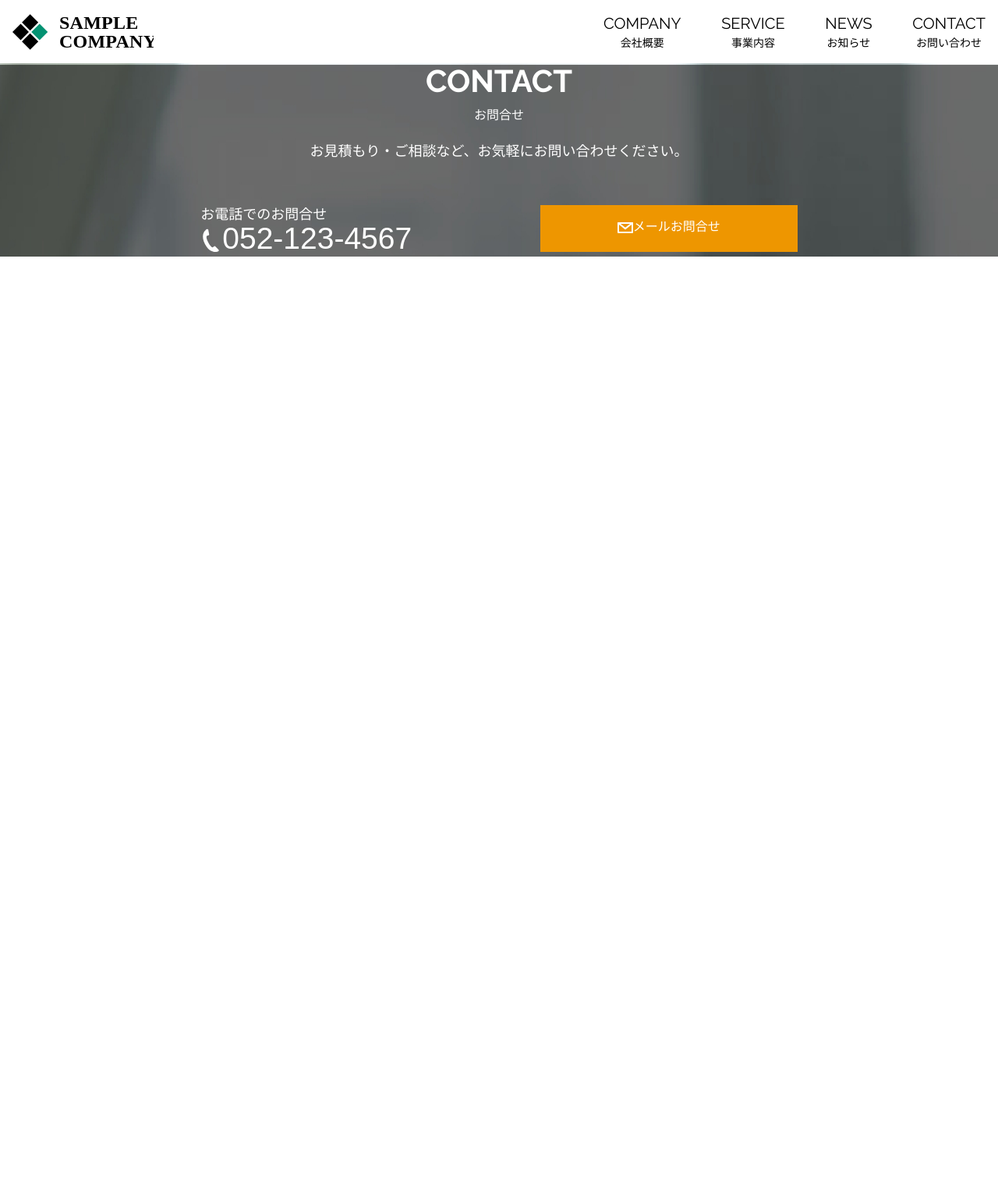
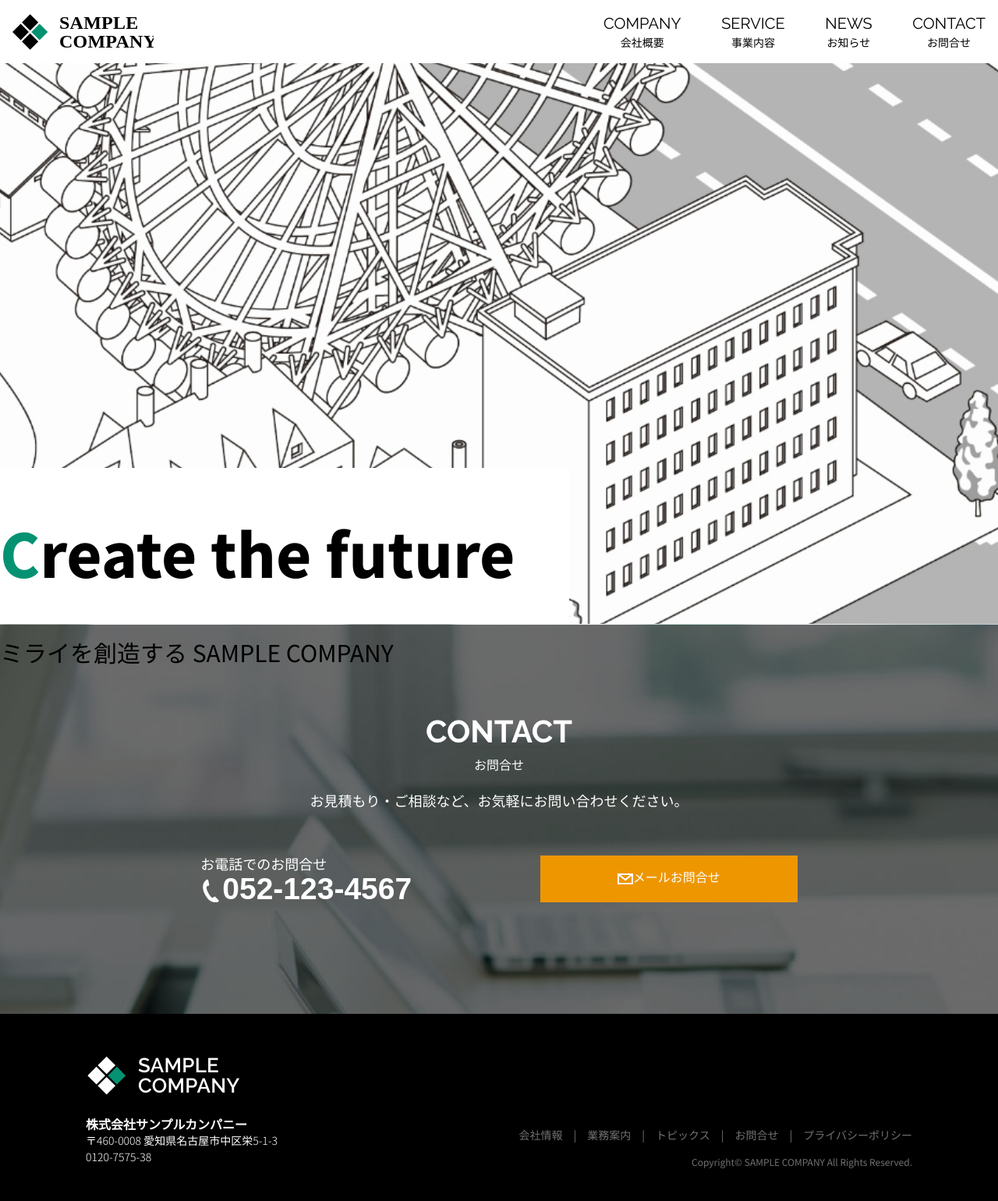
Before and after one commit to jwhoster/test, a PHP site: page / in a window 1280 px wide. Shown: the whole page at 78% size. Before the commit the page ends 329 px from the top, so only its background shows below. Run offline with PHP 8.4, Linux system fonts and the light colour scheme; data that the repository does not hold is empty; some libraries are stand-ins or nearby versions; some web fonts are replaced.

Commit message:
コミット練習

```diff
--- a/css/site.css
+++ b/css/site.css
@@ -4,6 +4,9 @@ body{
     font-size: 16px;
     font-family: "Noto Sans JP","Raleway";
 }
+
+/* ヘッダー */
+
 #header{
     width: 100%;
     display: flex;
@@ -31,31 +34,68 @@ body{
 }
 #header nav ul li{
     font-size: 14px;
+}
 
-}
 #header nav ul li a{
     text-decoration: none;
     color: black;
 }
 
+/* メイン */
+
+.key-visual{
+    position:relative;
+    background-image: url(../images/index/key_visual.jpg);
+    width: 100%;
+    height: calc(100vh - 81px);
+
+}
+
+.key-heading{
+    position: absolute;
+    background-color: #FFF;
+    left: 0;
+    bottom: 0;
+    width: 730px;
+    height: 200px;
+}
+
+.key-heading h1{
+    font-size: 88px;
+    font-family: 'Source Sans Pro', sans-serif;
+    font-weight: 700;
+}
+
+.key-heading h1 span{
+    color: #049272;
+}
+
+.key-heading p{
+    font-size: 30px;
+    font-family: 'Noto Sans JP', sans-serif;
+    font-weight: 400;
+}
+
+/* コンタクト */
+
 #contact{
     color: white;
     text-align: center;
-    background-image: url(/images/index/contact.jpg);
-
-
-
+    background-image: url(../images/index/contact.jpg);
+    background-size: cover;
+    width: 100%;
+    height: 500px;
 }
 
 #contact .title01{
     color: white;
+    padding-top: 115px;
 }
 
 #contact .title01 h3{
     font-size: 40px;
     font-weight: 700;
     font-family: 'Raleway', sans-serif;
-
 }
 
 #contact .title01 p{
@@ -86,16 +126,18 @@ body{
     font-size: 18px;
     font-weight: normal;
     font-family: 'Noto Sans JP', sans-serif;
-
-
 }
 
 #contact .contact-info .tel {
     font-size: 39px;
-    font-weight: 300;
+    font-weight: 600;
     font-family: 'Bai Jamjuree', sans-serif;
     text-align: left;
+}
 
+#contact .contact-info .tel a{
+    text-decoration: none;
+    color: #FFF;
 }
 
 #contact .contact-info .mail{
@@ -103,7 +145,76 @@ body{
     width: 330px;
     height: 60px;
     background-color: #EE9600;
-    padding-top: 17px;
+    padding-top: 18px;
+}
 
+/* フッター */
 
+#footer{
+    background-color: #000;
+    width: 100%;
+    height: 240px;
+    color: #FFF;
 }
+
+#footer .inner{
+    display: flex;
+    justify-content: space-between;
+    width: 1060px;
+    margin-left: auto;
+    margin-right: auto;
+}
+
+#footer #footer-logo svg {
+    width: 200px;
+    height: 57.22px;
+    margin-top: 50px;
+}
+
+#footer #footer-logo svg .logowhite{
+    fill: #FFF;
+}
+
+#footer .footer-left .text{
+    font-weight: 700;
+    margin-top: 24.8px;
+    margin-bottom: 4px;
+}
+
+#footer .footer-left address{
+    font-size: 14px;
+    font-weight: 300;
+    font-family: 'Noto Sans JP', sans-serif;
+}
+
+#footer .footer-left br{
+    display: block;
+    content: "";
+    padding-top: 4px;
+}
+
+#footer .footer-right ul{
+    display: flex;
+    margin-top: 147px;
+}
+
+#footer .footer-right ul li{
+    font-size: 14px;
+    font-weight: 400;
+    font-family: 'Noto Sans JP', sans-serif;
+    color: #AAAA;
+}
+
+#footer .footer-right ul li a{
+    text-decoration: none;
+    color: #AAAA;
+}
+
+#footer .footer-right .copyright{
+    font-size: 12px;
+    font-weight: 400;
+    font-family: 'Noto Sans JP', sans-serif;
+    color: #AAAA;
+    text-align: right;
+    margin-top: 20px;
+}
--- /dev/null
+++ b/inc/footer.php
@@ -0,0 +1,35 @@
+<div id="contact">
+    <header class="title01">
+        <h3>CONTACT</h3>
+        <p>お問合せ</p>
+    </header>
+        <p class="text">お見積もり・ご相談など、お気軽にお問い合わせください。</p>
+        <div class="contact-info">
+            <p class="tel"><span>お電話でのお問合せ</span><img src="images/index/icon_tel.svg" alt=""><a href="052123456">052-123-4567</a></p>
+            <p class="mail"><img src="images/index/icon_mail.svg" alt="">メールお問合せ</p>
+        </div>
+</div>
+<footer id="footer">
+    <div class="inner">
+        <div class="footer-left">
+            <div id="footer-logo">
+                <svg><use xlink:href="#svgLogo"></use></svg>
+            </div>
+                <p class="text">株式会社サンプルカンパニー</p>
+                <address>〒460-0008 愛知県名古屋市中区栄5-1-3 <br>0120-7575-38</address>
+        </div>
+        <div class="footer-right">
+            <nav>
+                <ul>
+                    <li><a href="dead">会社情報</a>　|　</li>
+                    <li><a href="dead">業務案内</a>　|　</li>
+                    <li><a href="dead">トピックス</a>　|　</li>
+                    <li><a href="dead">お問合せ</a>　|　</li>
+                    <li><a href="dead">プライバシーポリシー</a></li>
+                </ul>
+            </nav>
+            <p class="copyright">Copyright© SAMPLE COMPANY All Rights Reserved.</p>
+        </div>
+
+    </div>
+</footer>
--- a/inc/head.php
+++ b/inc/head.php
@@ -19,7 +19,7 @@
 		<link rel="mask-icon" href="/images/favicon/safari-pinned-tab.svg" color="#0151ac">
 		<meta name="msapplication-TileColor" content="#0151ac">
 		<meta name="theme-color" content="#ffffff">
-		<link rel="stylesheet" type="text/css" href="/css/styles.css">
+		<link rel="stylesheet" type="text/css" href="css/styles.css">
 		<link rel="canonical" href="<?php echo $pageUrl; ?>">
 		<link rel="preconnect" href="https://fonts.googleapis.com">
 		<link rel="preconnect" href="https://fonts.gstatic.com" crossorigin>
--- /dev/null
+++ b/inc/header.php
@@ -0,0 +1,13 @@
+<header id="header">
+            <div id="header-logo">
+                <img src="images/index/logo.svg" alt="">
+            </div>
+            <nav>
+                <ul>
+                    <li><a href="dead"><span>COMPANY</span>会社概要</a></li>
+                    <li><a href="dead"><span>SERVICE</span>事業内容</a></li>
+                    <li><a href="dead"><span>NEWS</span>お知らせ</a></li>
+                    <li><a href="dead"><span>CONTACT</span>お問合せ</a></li>
+                </ul>
+            </nav>
+        </header>
--- a/index.php
+++ b/index.php
@@ -10,45 +10,24 @@
 <html lang="ja" id="pagetop">
     <head prefix="og: https://ogp.me/ns#">
         <?php include("inc/head.php"); ?>
-        <link type="text/css" rel="stylesheet" href="/css/page/index.css">
+        <link type="text/css" rel="stylesheet" href="css/page/index.css">
     </head>
 
     <body>
-        <header id="header">
-            <div id="header-logo">
-                <img src="/images/index/logo.svg" alt="">
+        <?php include("inc/header.php"); ?>
+
+        <main>
+            <div class="key-visual">
+                <div class="key-heading">
+                    <h1><span>C</span>reate the future </h1>
+                    <p>ミライを創造する SAMPLE COMPANY</p>
+                </div>
             </div>
-            <nav>
-                <ul>
-                    <li><a href="dead"><span>COMPANY</span>会社概要</a></li>
-                    <li><a href="dead"><span>SERVICE</span>事業内容</a></li>
-                    <li><a href="dead"><span>NEWS</span>お知らせ</a></li>
-                    <li><a href="dead"><span>CONTACT</span>お問い合わせ</a></li>
-                </ul>
-            </nav>
-        </header>
 
-        <div class="key-visual">
-            <!-- <img src="/images/index/key_visual.jpg" alt=""> -->
-        </div>
+        </main>
 
-        <div id="contact">
-            <header class="title01">
-                <h3>CONTACT</h3>
-                <p>お問合せ</p>
-            </header>
-            <p class="text">お見積もり・ご相談など、お気軽にお問い合わせください。</p>
-            <div class="contact-info">
-                <p class="tel"><span>お電話でのお問合せ</span><img src="/images/index/icon_tel.svg" alt="">052-123-4567</p>
-                <p class="mail"><img src="/images/index/icon_mail.svg" alt="">メールお問合せ</p>
-            </div>
-        </div>
+        <?php include("inc/footer.php"); ?>
 
-        <footer id="footer">
-
-
-        </footer>
-
-
+        <?php require_once("images/defs.svg"); ?><!-- カラー変更するSVGファイル -->
     </body>
 </html>
```
Also changed, not shown: images/defs.svg (added), images/index/logo.svg.
